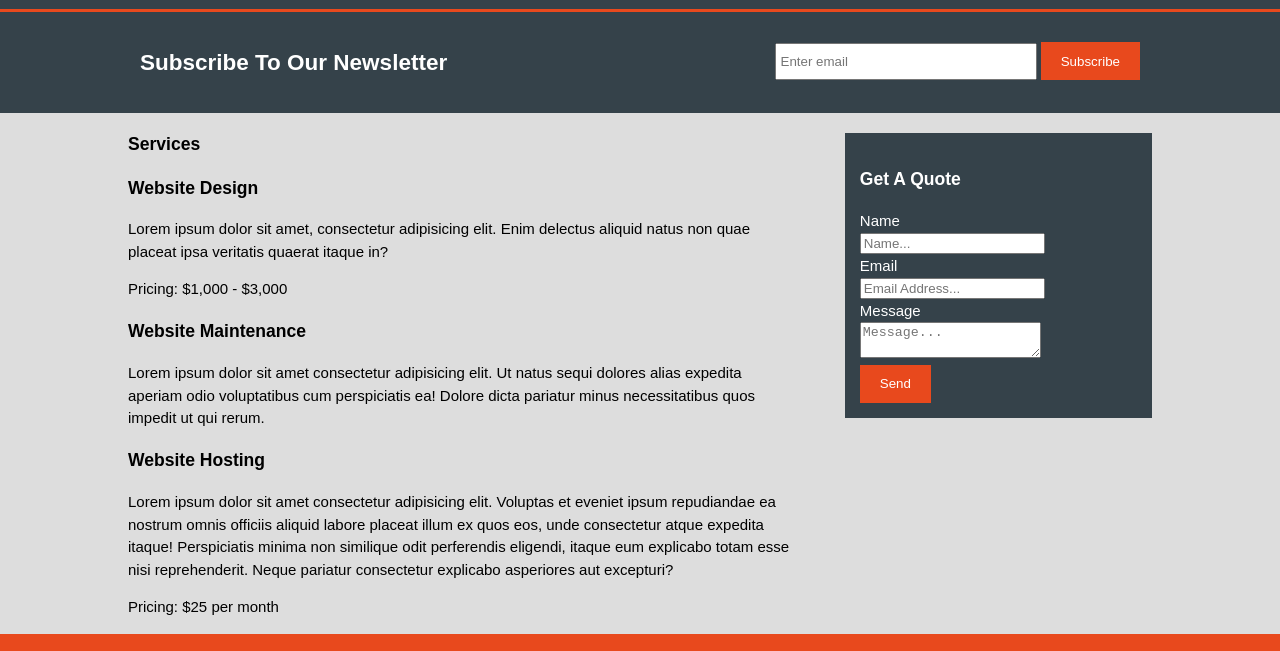
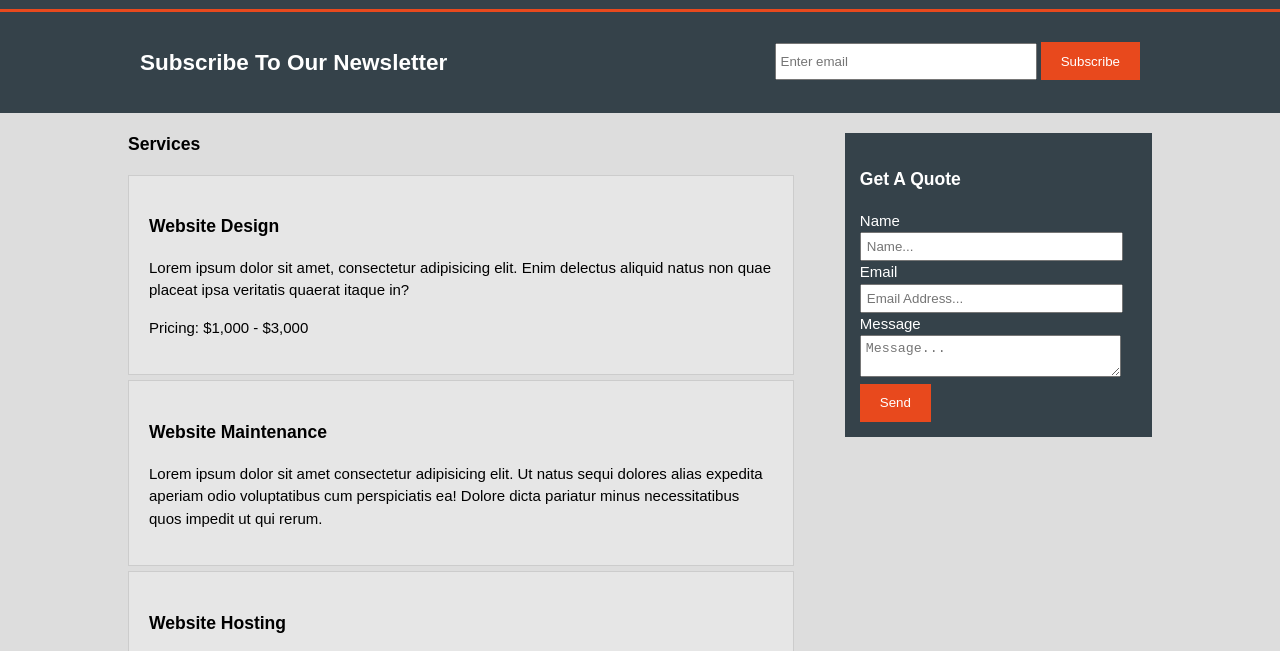
Before and after one commit to DariuszOkonski/acme-web-design, a plain HTML site: page services.html in a window 1280 px wide. Shown: the part 91-742 px from the top of the page. Drawn offline with Linux system fonts and the light colour scheme.

Commit message:
add import at file style.scss

```diff
--- a/scss/style.scss
+++ b/scss/style.scss
@@ -1,3 +1,4 @@
 @import '_config';
 @import '_index';
 @import '_about';
+@import '_services';
```
Also changed, not shown: css/style.css, 1 other file.
